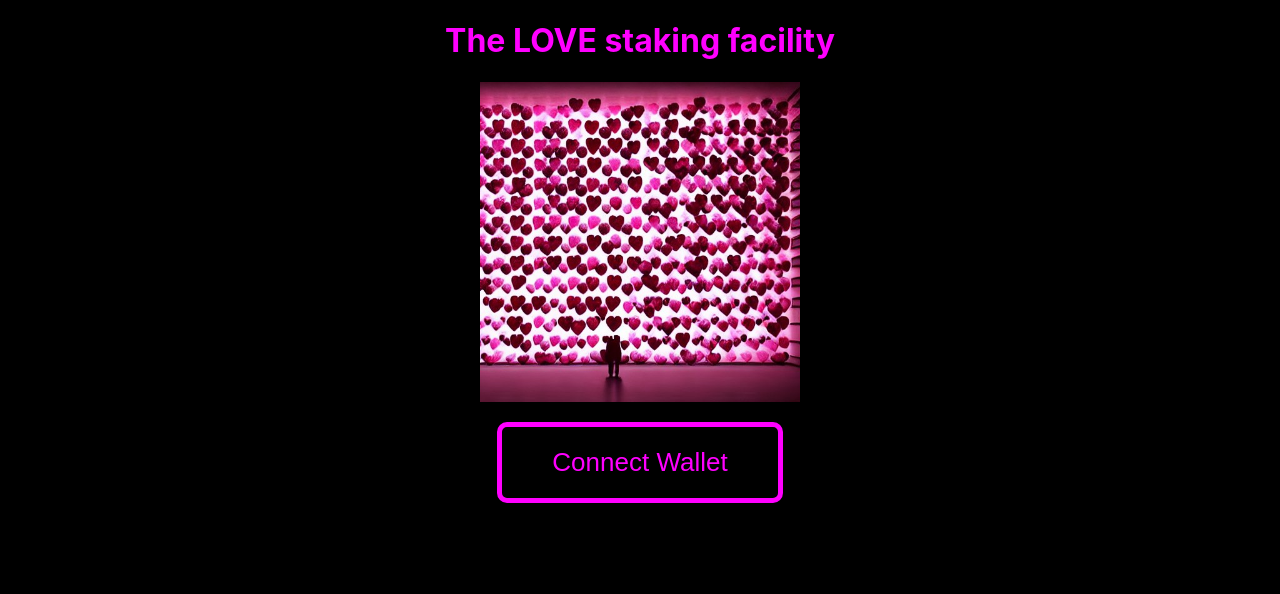
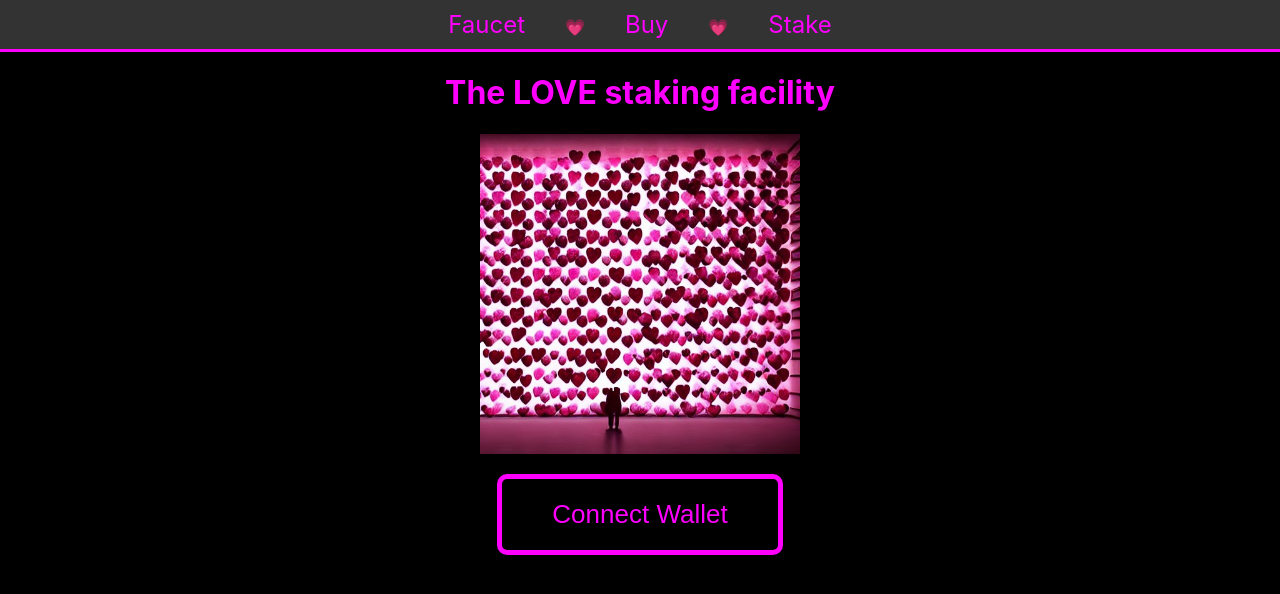
Before and after one commit to xgarreau/lovestaking, a React (Create React App) app: page / in a window 1280 px wide. Shown: the top 594 px of the page. Built offline with nearby package versions, Linux system fonts and the light colour scheme.

Commit message:
Added menu

```diff
--- a/src/App.css
+++ b/src/App.css
@@ -3,6 +3,33 @@ body {
   padding: 0;
   color: #f0f;
   background-color: #000;
+}
+
+nav {
+  background-color: #333;
+  border-bottom: 3px solid #f0f;
+  text-align: center;
+}
+
+nav ul {
+  list-style-type: none;
+  margin: 0;
+  padding: 0;
+}
+
+nav li {
+  display: inline-block;
+  padding: 10px 20px;
+}
+
+nav a {
+  text-decoration: none;
+  color: #f0f;
+  font-size: calc(8px + 2vmin);
+}
+
+nav a:hover {
+  color: #fff;
 }
 
 .App {
--- a/src/App.js
+++ b/src/App.js
@@ -143,6 +143,22 @@ function App() {
   }
 
   return (
+    <>
+      <nav>
+        <ul>
+          <li>
+            <a href="https://lovefaucet.mescryptos.fr/">Faucet</a>
+          </li>
+          <li>💗</li>
+          <li>
+            <a href="https://lovestore.mescryptos.fr/">Buy</a>
+          </li>
+          <li>💗</li>
+          <li>
+            <a href="https://lovestaking.mescryptos.fr/">Stake</a>
+          </li>
+        </ul>
+      </nav>
       <div className="App">
         <h1>The LOVE staking facility</h1>
         <header className="App-header">
@@ -204,6 +220,7 @@ function App() {
           }
         </header>
       </div>
+    </>
   );
 }
 
```
Lines whose indentation alone changed are shown as unchanged.
